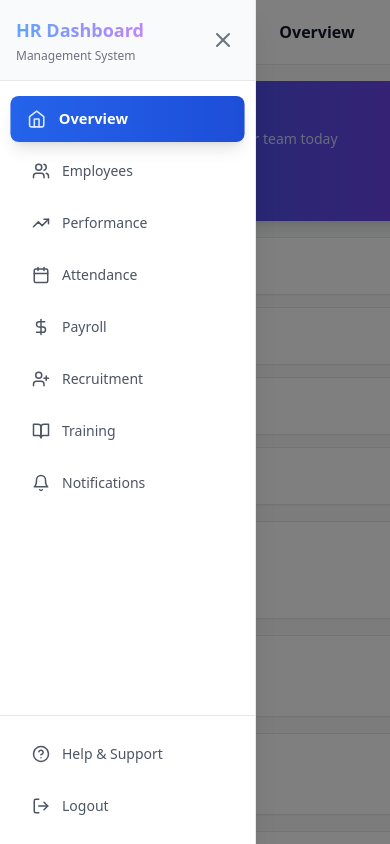
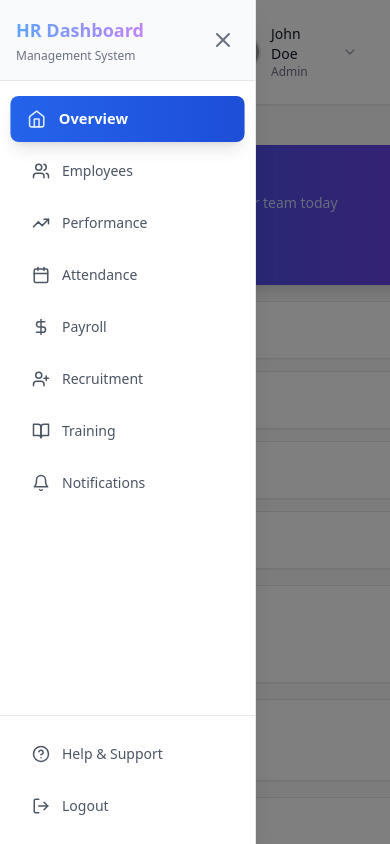
Before and after one commit to shakibanamul/HR-Dash-update1, a React (Vite) app: page / in a window 390 px wide. Shown: the top 844 px of the page. Built offline with nearby package versions, Linux system fonts and the light colour scheme; grey boxes are pictures that could not be loaded.

Commit message:
Implement Fixed Header

```diff
--- a/src/App.tsx
+++ b/src/App.tsx
@@ -50,7 +50,7 @@ function App() {
       />
       <div className="flex-1 flex flex-col">
         {/* Desktop Header */}
-        <Header />
+        <Header sidebarOpen={sidebarOpen} />
 
         {/* Mobile header */}
         <div className="lg:hidden bg-white border-b border-gray-200 p-4">
@@ -69,7 +69,7 @@ function App() {
         </div>
 
         {/* Main content */}
-        <div className="flex-1 overflow-auto">
+        <div className="flex-1 overflow-auto pt-16">
           <div className="p-4 sm:p-6 lg:p-6">
             {renderContent()}
           </div>
--- a/src/components/Layout/Header.tsx
+++ b/src/components/Layout/Header.tsx
@@ -1,7 +1,11 @@
 import React, { useState } from 'react';
 import { Search, Bell, Mail, ChevronDown } from 'lucide-react';
 
-const Header: React.FC = () => {
+interface HeaderProps {
+  sidebarOpen: boolean;
+}
+
+const Header: React.FC<HeaderProps> = ({ sidebarOpen }) => {
   const [searchTerm, setSearchTerm] = useState('');
   const [showNotifications, setShowNotifications] = useState(false);
   const [showProfile, setShowProfile] = useState(false);
@@ -16,7 +20,11 @@ const Header: React.FC = () => {
   };
 
   return (
-    <header className="hidden lg:flex items-center justify-between bg-white border-b border-gray-200 px-6 py-4 shadow-sm">
+    <header className={`fixed top-0 z-30 flex items-center justify-between bg-white border-b border-gray-200 px-6 py-4 shadow-sm transition-all duration-300 ${
+      sidebarOpen
+        ? 'left-0 w-full lg:left-64 lg:w-[calc(100%-16rem)]'
+        : 'left-0 w-full lg:left-20 lg:w-[calc(100%-5rem)]'
+    }`}>
       {/* Search Bar */}
       <div className="flex-1 max-w-2xl">
         <div className="relative">
```
